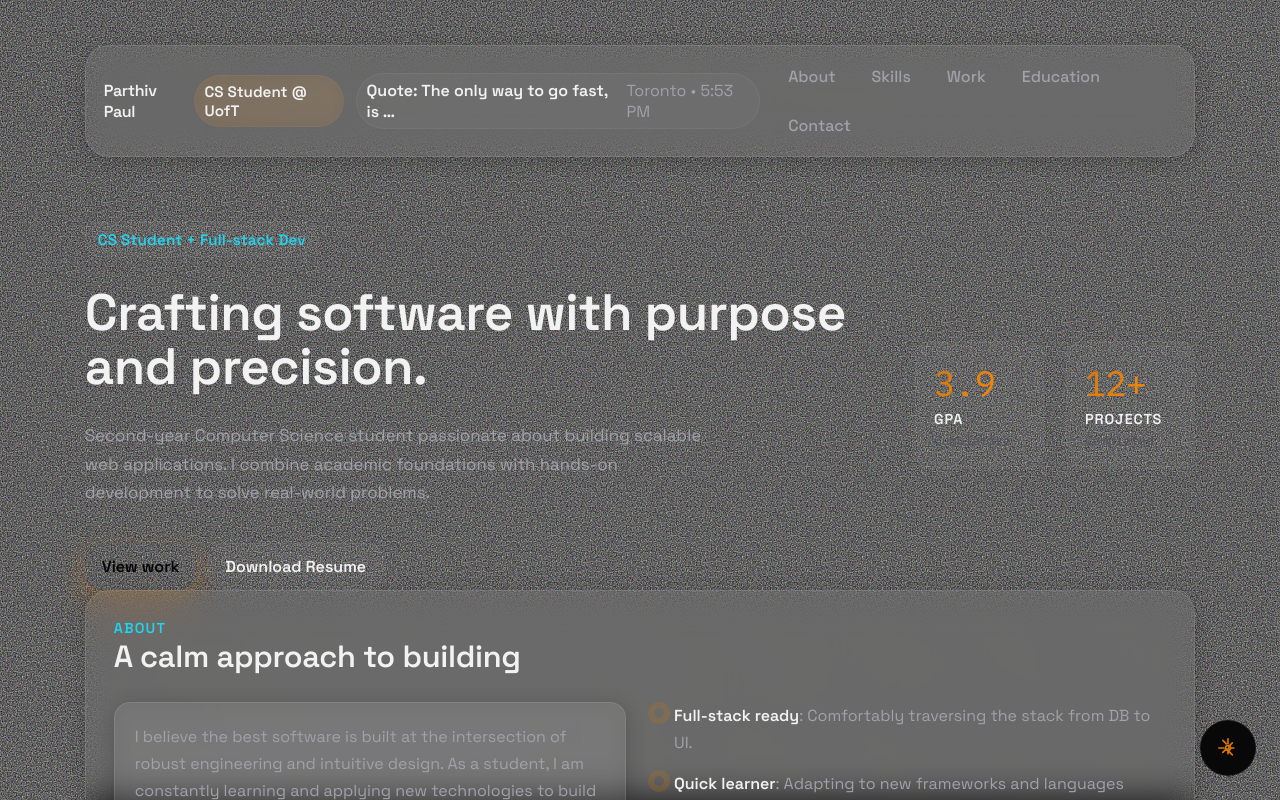
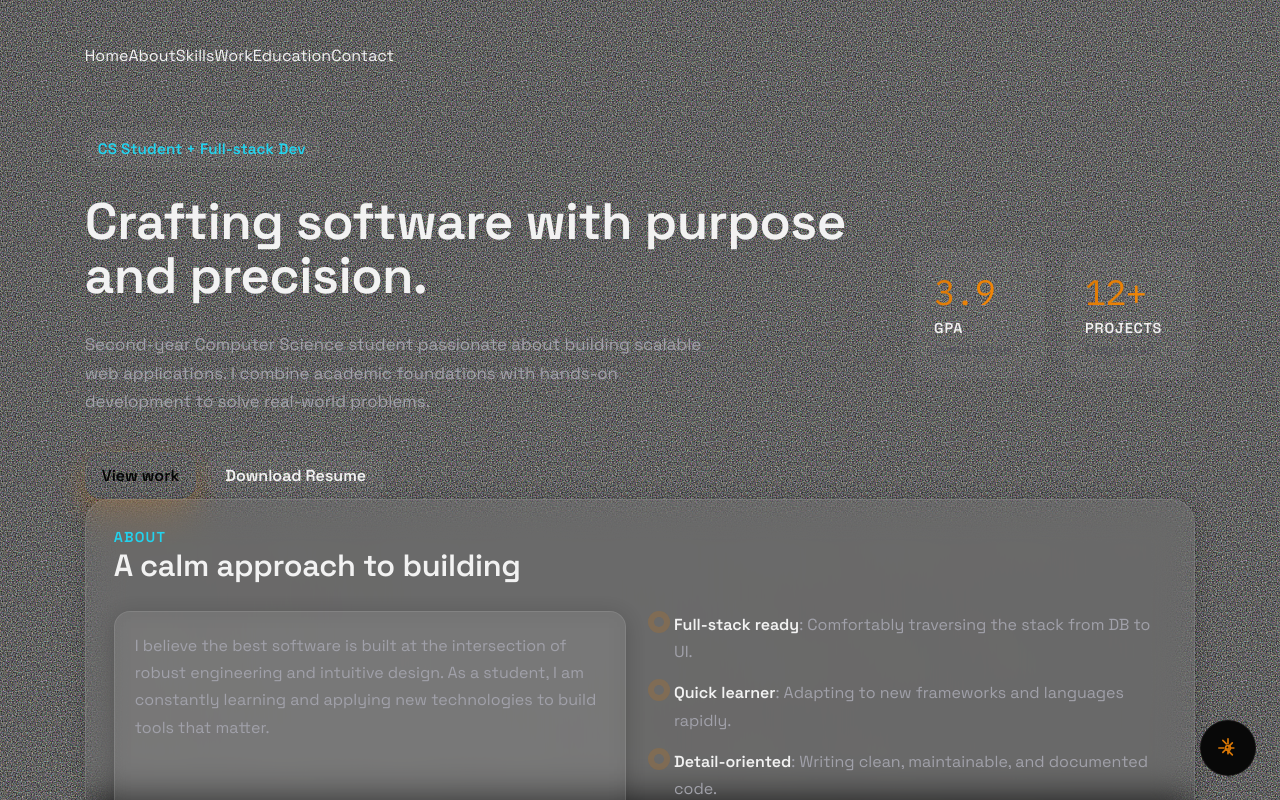
Before and after one commit to parthiv-2006/dev-site, a React (Vite) app: page / in a window 1280 px wide. Shown: the top 800 px of the page. Built offline with nearby package versions, Linux system fonts and the light colour scheme; no server answers.

Commit message:
implement floating dock navigation

```diff
--- a/src/App.tsx
+++ b/src/App.tsx
@@ -1,4 +1,4 @@
-import { useState } from 'react';
+
 
 import Hero from './sections/Hero';
 import About from './sections/About';
@@ -7,19 +7,13 @@ import Projects from './sections/Projects';
 import Education from './sections/Education';
 import Contact from './sections/Contact';
 import ThemePlayground from './components/ThemePlayground';
-import NowInline from './components/NowInline';
 import useMagnetCursor from './hooks/useMagnetCursor';
 import useScrollStagger from './hooks/useScrollStagger';
 import './styles/app.css';
 import './styles/stat-counter.css';
-import './styles/project-card.css'; // Ensure project-card styles are loaded if not already via index.css common practice to align imports
+import './styles/project-card.css';
 
 function App() {
-  const [menuOpen, setMenuOpen] = useState(false);
-
-  const closeMenu = () => setMenuOpen(false);
-  const isNarrow = typeof window !== 'undefined' && window.matchMedia('(max-width: 720px)').matches;
-
   // Initialize interaction hooks
   useMagnetCursor({ selector: '.button, .nav__link, .project-card__link, .project-card__action-btn', distance: 100 });
   useScrollStagger();
@@ -30,46 +24,13 @@ function App() {
         Skip to main content
       </a>
 
-      <nav className="nav" aria-label="Primary">
-        <div className="nav__top">
-          <div className="nav__left">
-            <div className="nav__brand">Parthiv Paul</div>
-            <span className="badge-pill">CS Student @ UofT</span>
-          </div>
-          <div className="nav__right">
-            <NowInline />
-          </div>
-          <button
-            className="nav__toggle"
-            type="button"
-            aria-expanded={menuOpen}
-            aria-controls="nav-links"
-            onClick={() => setMenuOpen((open) => !open)}
-          >
-            {menuOpen ? 'Close menu' : 'Open menu'}
-          </button>
-        </div>
-        <div
-          id="nav-links"
-          className={`nav__links ${menuOpen ? 'nav__links--open' : ''}`}
-          aria-hidden={!menuOpen && isNarrow ? true : undefined}
-        >
-          <a className="nav__link" href="#about" onClick={closeMenu}>
-            About
-          </a>
-          <a className="nav__link" href="#skills" onClick={closeMenu}>
-            Skills
-          </a>
-          <a className="nav__link" href="#projects" onClick={closeMenu}>
-            Work
-          </a>
-          <a className="nav__link" href="#education" onClick={closeMenu}>
-            Education
-          </a>
-          <a className="nav__link" href="#contact" onClick={closeMenu}>
-            Contact
-          </a>
-        </div>
+      <nav className="nav-dock" aria-label="Primary">
+        <a className="nav-dock__item" href="#top">Home</a>
+        <a className="nav-dock__item" href="#about">About</a>
+        <a className="nav-dock__item" href="#skills">Skills</a>
+        <a className="nav-dock__item" href="#projects">Work</a>
+        <a className="nav-dock__item" href="#education">Education</a>
+        <a className="nav-dock__item" href="#contact">Contact</a>
       </nav>
 
       <main id="main-content">
```
